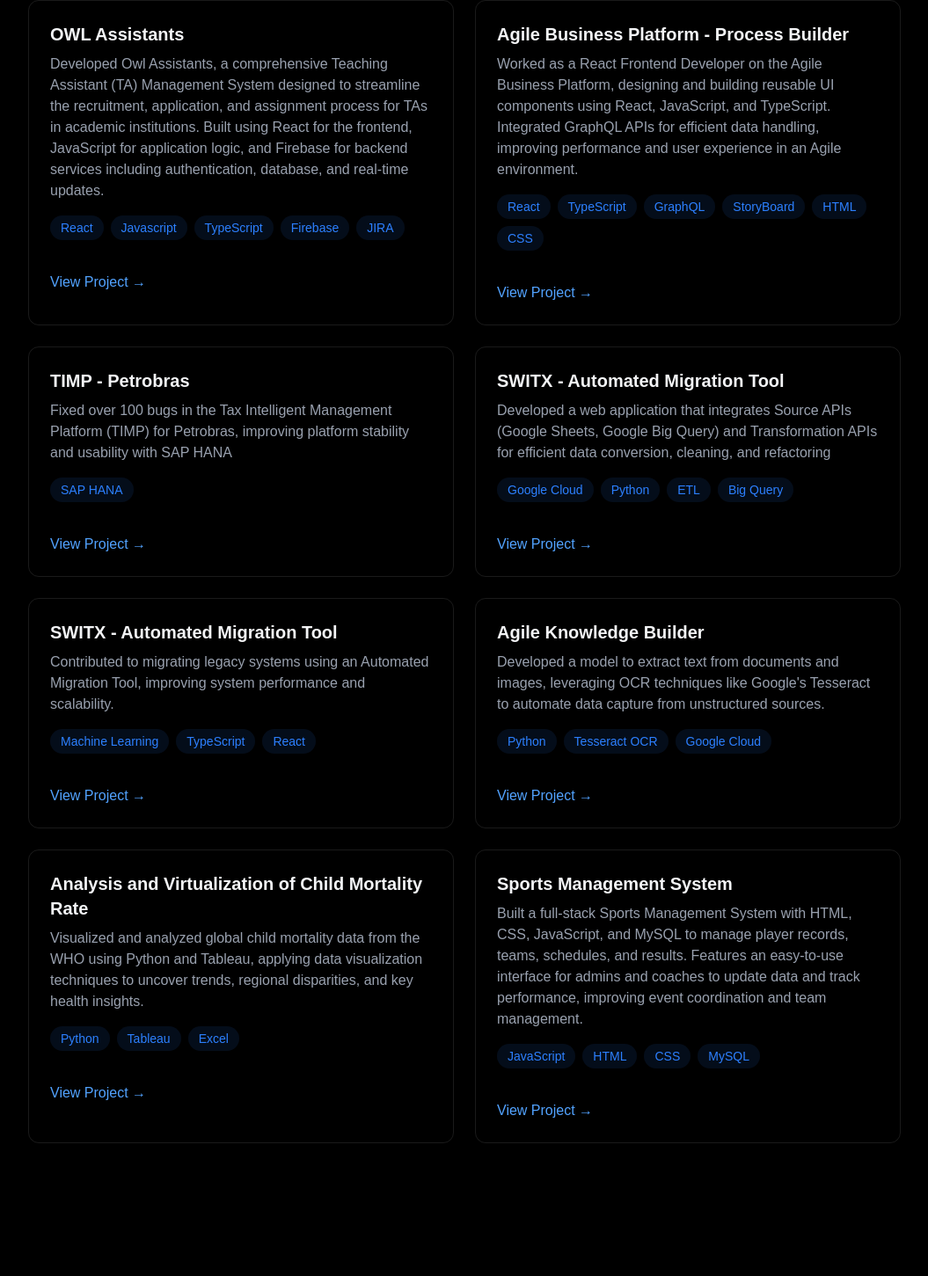
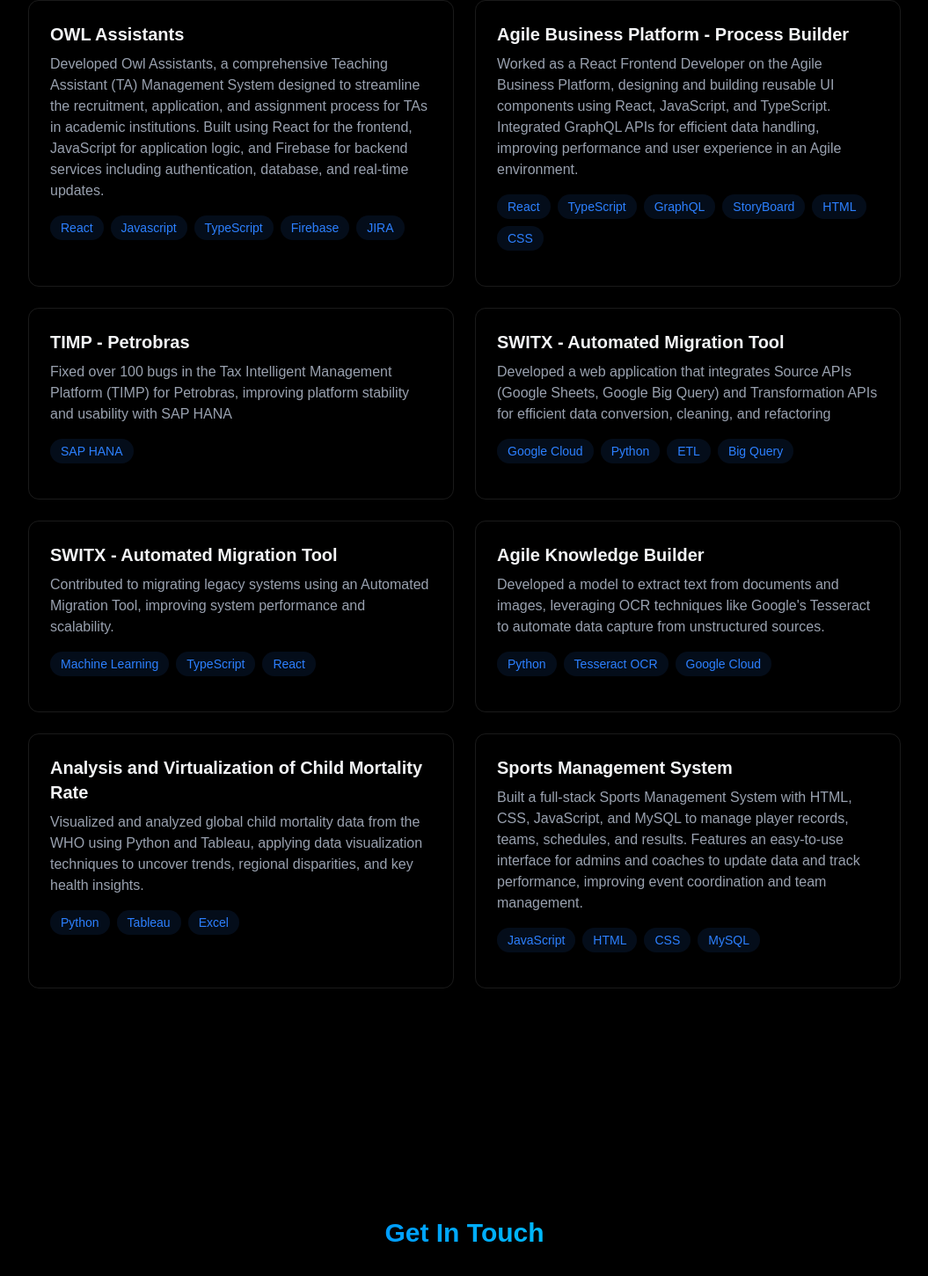
Before and after one commit to TejeswaraSaiA/Tejeswara-Sai-A, a React (Vite) app: page / in a window 1280 px wide. Shown: the part 2442-3893 px from the top of the page at 88% size, without its empty margins (112-1167 px from the left). Built offline with nearby package versions, Linux system fonts and the light colour scheme.

Commit message:
Removed View Project Section

```diff
--- a/src/components/sections/Projects.tsx
+++ b/src/components/sections/Projects.tsx
@@ -27,9 +27,7 @@
                     </span>
                 ))}
                 </div>
-                <div className="flex justify-between items-center pt-5 text-right">
-                    <a href="#" className="text-blue-400 hover:text-blue-300 transition-colors"> View Project → </a>
-                </div>
+
             </div>
 
         {/* Agile Business Platform - Process Builder */}
@@ -46,9 +44,7 @@
                     </span>
                 ))}
                 </div>
-                <div className="flex justify-between items-center pt-5 text-right">
-                    <a href="#" className="text-blue-400 hover:text-blue-300 transition-colors"> View Project → </a>
-                </div>
+
             </div>
 
         {/* TIMP - Petrobras */}
@@ -65,9 +61,7 @@
                     </span>
                 ))}
                 </div>
-                <div className="flex justify-between items-center pt-5 text-right">
-                    <a href="#" className="text-blue-400 hover:text-blue-300 transition-colors"> View Project → </a>
-                </div>
+
             </div>
 
         {/* SWITX - ETL Builder */}
@@ -84,9 +78,7 @@
                     </span>
                 ))}
                 </div>
-                <div className="flex justify-between items-center pt-5 text-right">
-                    <a href="#" className="text-blue-400 hover:text-blue-300 transition-colors"> View Project → </a>
-                </div>
+
             </div>
 
         {/* SWITX - Automated Migration Tool */}
@@ -103,9 +95,7 @@
                     </span>
                 ))}
                 </div>
-                <div className="flex justify-between items-center pt-5 text-right">
-                    <a href="#" className="text-blue-400 hover:text-blue-300 transition-colors"> View Project → </a>
-                </div>
+
             </div>
 
         {/* Agile Knowledge Builder */}
@@ -122,9 +112,7 @@
                     </span>
                 ))}
                 </div>
-                <div className="flex justify-between items-center pt-5 text-right">
-                    <a href="#" className="text-blue-400 hover:text-blue-300 transition-colors"> View Project → </a>
-                </div>
+
             </div>
 
         {/* Analysis and Virtualization of Child Mortality Rate */}
@@ -141,9 +129,7 @@
                     </span>
                 ))}
                 </div>
-                <div className="flex justify-between items-center pt-5 text-right">
-                    <a href="#" className="text-blue-400 hover:text-blue-300 transition-colors"> View Project → </a>
-                </div>
+
             </div>
 
         {/*Sports Management System*/}
@@ -160,9 +146,7 @@
                     </span>
                 ))}
                 </div>
-                <div className="flex justify-between items-center pt-5 text-right">
-                    <a href="#" className="text-blue-400 hover:text-blue-300 transition-colors"> View Project → </a>
-                </div>
+
             </div>
         </div>
       </div>
```
